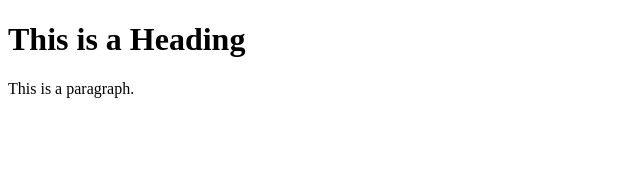
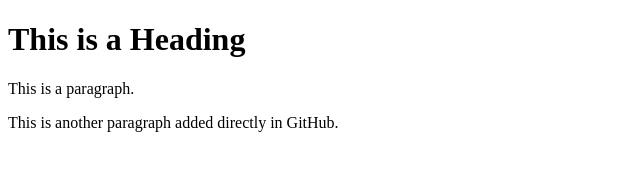
Before and after one commit to tasticad/apprentissage, a plain HTML site: page conflict.html in a window 1280 px wide. Shown: the whole page, without its empty margins (0-640 px from the left). Drawn offline with Linux system fonts and the light colour scheme.

Commit message:
Update conflict.html

```diff
--- a/conflict.html
+++ b/conflict.html
@@ -10,5 +10,6 @@
 <body>
     <h1>This is a Heading</h1>
     <p>This is a paragraph.</p>
+    <p>This is another paragraph added directly in GitHub.</p>
 </body>
 </html>
```
